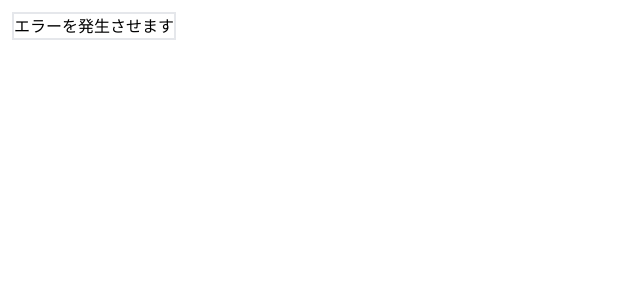
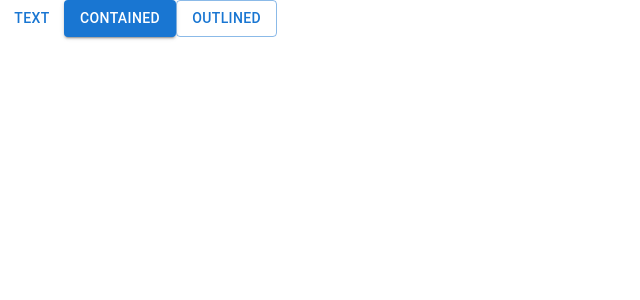
Before and after one commit to yadac/my-react, a React (Create React App) app: page / in a window 1280 px wide. Shown: the top 300 px of the page, without its empty margins (0-640 px from the left). Built offline with nearby package versions, Linux system fonts and the light colour scheme.

Commit message:
feat: MUIの基本

```diff
--- a/package.json
+++ b/package.json
@@ -3,6 +3,10 @@
   "version": "0.1.0",
   "private": true,
   "dependencies": {
+    "@emotion/react": "^11.14.0",
+    "@emotion/styled": "^11.14.1",
+    "@mui/icons-material": "^7.3.6",
+    "@mui/material": "^7.3.6",
     "@testing-library/dom": "^10.4.1",
     "@testing-library/jest-dom": "^6.9.1",
     "@testing-library/react": "^16.3.0",
--- /dev/null
+++ b/src/components/MaterialBasic.js
@@ -0,0 +1,11 @@
+import { Button } from '@mui/material';
+
+export default function MaterialBasic() {
+    return (
+        <>
+            <Button variant='text'>Text</Button>
+            <Button variant='contained'>Contained</Button>
+            <Button variant='outlined'>Outlined</Button>
+        </>
+    )
+}
--- a/src/index.js
+++ b/src/index.js
@@ -2,12 +2,12 @@
 import ReactDOM from 'react-dom/client';
 import './index.css';
 import reportWebVitals from './reportWebVitals';
-import ErrorEventRoot from './components/ErrorEventRoot';
+import MaterialBasic from './components/MaterialBasic';
 
 const root = ReactDOM.createRoot(document.getElementById('root'));
 root.render(
   <React.StrictMode>
-    <ErrorEventRoot />
+    <MaterialBasic />
   </React.StrictMode>
 );
 
```
Also changed, not shown: 1 other file (tests, documents, lock files or other folders).
